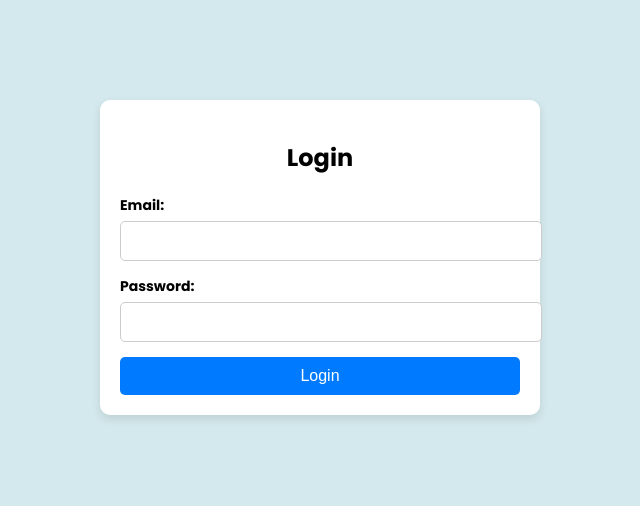
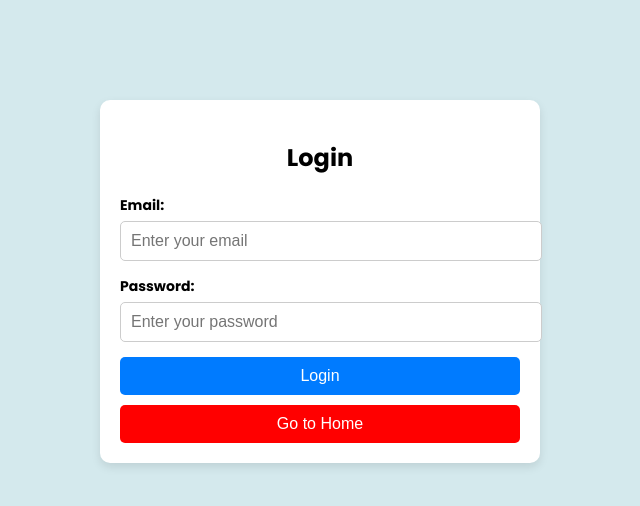
Before and after one commit to Sachin2501/Food_app_Client_frontend, a React (Vite) app in the folder frontend/: page /login in a window 1280 px wide. Shown: the top 506 px of the page, without its empty margins (320-960 px from the left). Built offline with nearby package versions, Linux system fonts and the light colour scheme.

Commit message:
initial change

```diff
--- a/frontend/src/App.css
+++ b/frontend/src/App.css
@@ -87,8 +87,11 @@ body {
 }
 
 .btnSection button {
-    border: none;
-    background: none;
+    padding: 10px;
+    background-color: green;
+    color: white;
+    border-radius: 5px;
+    cursor: pointer;
 }
 
 .btnIcons {
--- a/frontend/src/App.jsx
+++ b/frontend/src/App.jsx
@@ -3,8 +3,10 @@ import { Routes, Route } from 'react-router-dom'
 
 import LandingPage from './suby/pages/LandingPage'
 import ProductMenu from './suby/components/ProductMenu'
-import Register from './suby/pages/Register'  //  Register form ka import
+import Register from './suby/pages/Register'
 import Login from './suby/pages/Login';
+import Dashboard from "./suby/pages/Dashboard";
+
 import './App.css'
 
 const App = () => {
@@ -15,6 +17,7 @@ const App = () => {
         <Route path='/products/:firmId/:firmName' element={<ProductMenu />} />
         <Route path='/register' element={<Register />} />  {/*  Register form ka route */}
         <Route path='/login' element={<Login />} />  {/*  Login Page Route */}
+        <Route path="/dashboard" element={<Dashboard />} />  {/* ✅ User Section */}
       </Routes>
     </div>
   )
--- /dev/null
+++ b/frontend/src/suby/pages/Dashboard.jsx
@@ -0,0 +1,63 @@
+import React, { useEffect, useState } from 'react';
+import { useNavigate } from 'react-router-dom';
+
+const Dashboard = () => {
+  const [user, setUser] = useState(null);
+  const navigate = useNavigate();
+
+  useEffect(() => {
+    const storedUser = localStorage.getItem("user");
+
+    if (storedUser) {
+      setUser(JSON.parse(storedUser));
+    } else {
+      navigate('/login');  //  go to login page
+    }
+  }, []);
+
+  const handleLogout = () => {
+    localStorage.removeItem("user");
+    navigate('/');
+  };
+
+  const goToHome = () => {
+    navigate('/');  // ✅ Home Page पर Redirect
+  };
+
+  return (
+    <div style={{ textAlign: "center", marginTop: "50px" }}>
+      <h2>Welcome to Dashboard</h2>
+      {user ? (
+        <div>
+          <h3>Hello, <b>{user.username}</b> 👋</h3>
+          <p>Email: <b>{user.email}</b></p>
+
+          {/* ✅ Home Button */}
+          <button onClick={goToHome} style={{
+            padding: "10px",
+            backgroundColor: "#007bff",
+            color: "white",
+            border: "none",
+            borderRadius: "5px",
+            cursor: "pointer",
+            margin: "10px"
+          }}>Go to Home</button>
+
+          {/* ✅ Logout Button */}
+          <button onClick={handleLogout} style={{
+            padding: "10px",
+            backgroundColor: "red",
+            color: "white",
+            border: "none",
+            borderRadius: "5px",
+            cursor: "pointer"
+          }}>Logout</button>
+        </div>
+      ) : (
+        <p>Loading...</p>
+      )}
+    </div>
+  );
+};
+
+export default Dashboard;
--- a/frontend/src/suby/pages/Login.css
+++ b/frontend/src/suby/pages/Login.css
@@ -47,3 +47,21 @@
 .login-btn:hover {
   background: #218838;
 }
+
+/* 🔹 Home Button (Same as Register Page) */
+.home-btn {
+  width: 100%;
+  padding: 10px;
+  background: #ff0000;
+  color: white;
+  font-size: 16px;
+  border: none;
+  border-radius: 5px;
+  cursor: pointer;
+  margin-top: 10px;
+  transition: background 0.3s ease-in-out;
+}
+
+.home-btn:hover {
+  background: #68a1c4;
+}
--- a/frontend/src/suby/pages/Login.jsx
+++ b/frontend/src/suby/pages/Login.jsx
@@ -1,40 +1,58 @@
 import React, { useState } from 'react';
-import './Login.css';  //  CSS file import karein
+import { useNavigate } from 'react-router-dom';
+import axios from 'axios';
+import './Login.css';  // CSS File Import
 
 const Login = () => {
-    const [email, setEmail] = useState('');
-    const [password, setPassword] = useState('');
+  const [user, setUser] = useState({ email: '', password: '' });
+  const navigate = useNavigate();
 
-    const handleSubmit = (e) => {
-        e.preventDefault();
-        console.log("Email:", email);
-        console.log("Password:", password);
+  const handleChange = (e) => {
+    setUser({ ...user, [e.target.name]: e.target.value });
+  };
+
+  const handleLogin = async () => {
+    try {
+      const response = await axios.post("http://localhost:3000/login", user);
+      console.log("API Response:", response.data);
+
+      if (response.status === 200) {
+        alert("Login Successful!");
+
+        localStorage.setItem("user", JSON.stringify({
+          username: response.data.username,
+          email: user.email  // ✅ Email Saved in LocalStorage
+        }));
+
+        navigate('/dashboard');
+      } else {
+        alert("Login Failed: " + response.data.message);
+      }
+    } catch (error) {
+      console.error("Login Error:", error.response?.data || error);
+      alert("Error: " + (error.response?.data.message || "Invalid Credentials"));
+    }
   };
 
   return (
     <div className="login-container">
       <h2>Login</h2>
-            <form onSubmit={handleSubmit}>
       <div className="input-group">
         <label>Email:</label>
-                    <input
-                        type="email"
-                        value={email}
-                        onChange={(e) => setEmail(e.target.value)}
-                        required
-                    />
+        <input type="email" name="email" placeholder="Enter your email" onChange={handleChange} required />
       </div>
       <div className="input-group">
         <label>Password:</label>
-                    <input
-                        type="password"
-                        value={password}
-                        onChange={(e) => setPassword(e.target.value)}
-                        required
-                    />
+        <input type="password" name="password" placeholder="Enter your password" onChange={handleChange} required />
       </div>
-                <button type="submit" className="login-btn">Login</button>
-            </form>
+
+      {/* ✅ Login Button */}
+      <button className="login-btn" onClick={handleLogin}>Login</button>
+
+      {/* ✅ Home Button */}
+      <button className="home-btn" onClick={() => navigate('/')} style={{
+
+      }}>Go to Home</button>
     </div>
   );
 };
--- a/frontend/src/suby/pages/Register.jsx
+++ b/frontend/src/suby/pages/Register.jsx
@@ -1,38 +1,55 @@
 import React, { useState } from 'react';
 import { useNavigate } from 'react-router-dom';
 import axios from 'axios';
-import './Register.css'; //  CSS file import
+import './Register.css'; // CSS file import
 
 const Register = () => {
   const [user, setUser] = useState({
-    name: '',
+    username: '',
     email: '',
     password: ''
   });
 
   const navigate = useNavigate();
 
+  // 🔹 Input change handler
   const handleChange = (e) => {
     setUser({ ...user, [e.target.name]: e.target.value });
   };
 
+  // 🔹 Register Function with API Call
   const handleRegister = async () => {
     try {
-      await axios.post("http://localhost:5000/register", user);
-      alert("Registration Successful!");
+      console.log("Sending Data to API:", user); //  Debugging API request
+
+      const response = await axios.post("http://localhost:3000/register", user);
+
+      console.log("API Response:", response.data); // Debugging API response
+
+      alert(response.data.message || "Registration Successful!");
       navigate('/login');
+
     } catch (error) {
-      alert("Error Registering! Try again.");
+      console.error("Registration Error:", error.response?.data || error);
+
+      if (error.response) {
+        alert("Error: " + (error.response.data.message || "Registration failed"));
+      } else {
+        alert("Server not responding. Try again.");
+      }
     }
   };
 
   return (
     <div className="register-container">
       <h2>Register</h2>
-      <input type="text" name="name" placeholder="Full Name" onChange={handleChange} />
-      <input type="email" name="email" placeholder="Email" onChange={handleChange} />
-      <input type="password" name="password" placeholder="Password" onChange={handleChange} />
+      <input type="text" name="username" placeholder="Full Name" onChange={handleChange} required />
+      <input type="email" name="email" placeholder="Email" onChange={handleChange} required />
+      <input type="password" name="password" placeholder="Password" onChange={handleChange} required />
       <button className="register-btn" onClick={handleRegister}>Register</button>
+      <button className="home-btn" onClick={() => navigate('/')} style={{
+
+      }}>Go to Home</button>
     </div>
   );
 };
```
Lines whose indentation alone changed are shown as unchanged.
